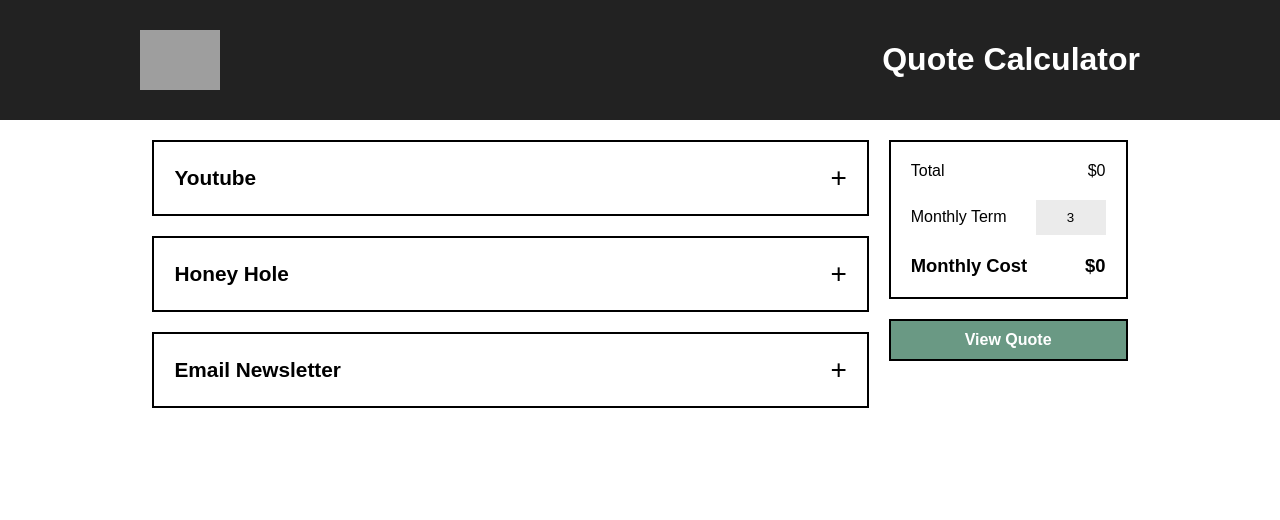
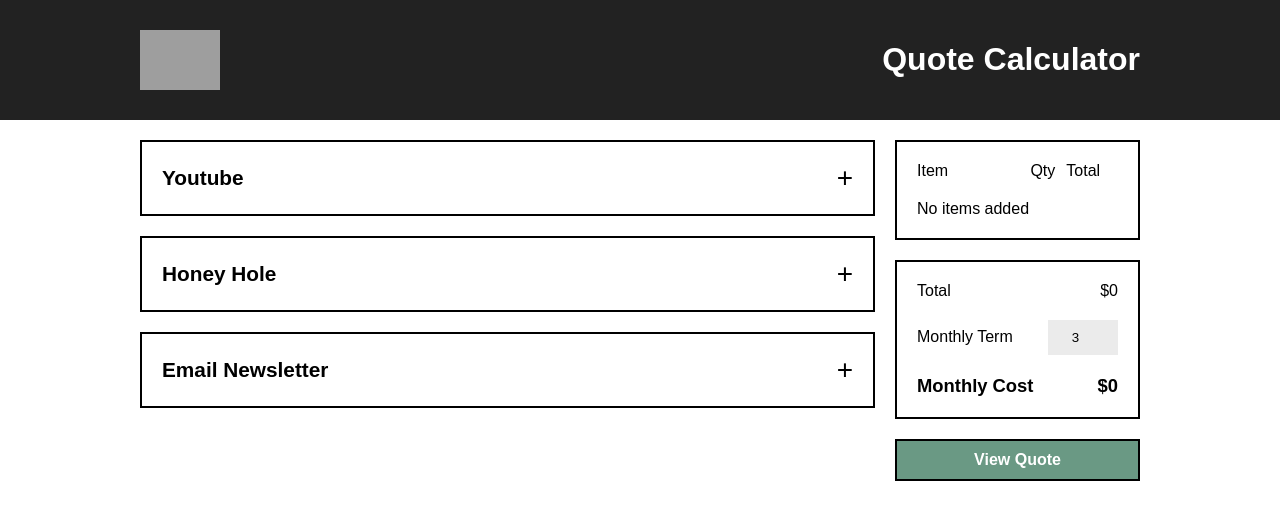
Before and after one commit to jackd0tcom/oe-quote-generator, a React (Vite) app: page / in a window 1280 px wide. Shown: the top 520 px of the page. Built offline with nearby package versions, Linux system fonts and the light colour scheme; grey boxes are pictures that could not be loaded.

Commit message:
Various changes

```diff
--- a/src/App.tsx
+++ b/src/App.tsx
@@ -20,7 +20,7 @@ function App() {
             itemName: "Feature-Length Video",
             duration: "10-30 minutes",
             price: 25000,
-            details: "Youtube Video",
+            details: "",
           },
           {
             itemName: "Featured Video Integration",
@@ -31,9 +31,9 @@ function App() {
         ]}
         youtubeAddOns={[
           {
-            itemName: "Youtube Short",
+            itemName: "Short Form Video",
             duration: "60-90 seconds",
-            price: 1250,
+            price: 2500,
             details: "Youtube Video",
           },
           {
@@ -42,18 +42,18 @@ function App() {
             price: 500,
             details: "Youtube Video",
           },
-          {
-            itemName: "Instagram / Facebook Reel",
-            duration: "60-90 seconds",
-            price: 1250,
-            details: "Youtube Video",
-          },
-          {
-            itemName: "TikTok Post",
-            duration: "60-90 seconds",
-            price: 1250,
-            details: "Youtube Video",
-          },
+          // {
+          //   itemName: "Instagram / Facebook Reel",
+          //   duration: "60-90 seconds",
+          //   price: 1250,
+          //   details: "Youtube Video",
+          // },
+          // {
+          //   itemName: "TikTok Post",
+          //   duration: "60-90 seconds",
+          //   price: 1250,
+          //   details: "Youtube Video",
+          // },
         ]}
         honeyHoleItems={[
           {
--- a/src/components/QuoteGenerator.tsx
+++ b/src/components/QuoteGenerator.tsx
@@ -13,7 +13,7 @@ interface ServiceItem extends Item {
   quantity: number;
 }
 
-interface IslandProps {
+interface PropsTypes {
   youtubeItems: Item[];
   youtubeAddOns: Item[];
   honeyHoleItems: Item[];
@@ -25,7 +25,7 @@ export default function QuoteGenerator({
   youtubeAddOns,
   honeyHoleItems,
   emailItems,
-}: IslandProps): React.JSX.Element {
+}: PropsTypes): React.JSX.Element {
   const [showYTAddons, setShowYTAddons] = useState(false);
   const [monthlyTerm, setMonthlyTerm] = useState(3);
   const [showYoutube, setShowYoutube] = useState(false);
@@ -69,9 +69,15 @@ export default function QuoteGenerator({
     }));
   });
 
-  const allRows = [...youtubeRows, ...honeyHoleRows];
+  const allRows = [
+    ...youtubeRows,
+    ...youtubeAddOnRows,
+    ...honeyHoleRows,
+    ...emailRows,
+  ];
 
-  const cart = allRows.filter((row) => row.quantity > 0);
+  let cart = [];
+  cart = allRows.filter((row) => row.quantity > 0);
 
   // Takes in number, returns it in dollar format without cents
   const formatDollar = new Intl.NumberFormat("en-US", {
@@ -107,14 +113,14 @@ export default function QuoteGenerator({
         return newRows;
       });
     }
-    if (type === "content") {
+    if (type === "honeyHole") {
       setHoneyHoleRows((prevRows) => {
         const newRows = [...prevRows];
         newRows[index].quantity = value;
         return newRows;
       });
     }
-    if (type === "technical") {
+    if (type === "email") {
       setEmailRows((prevRows) => {
         const newRows = [...prevRows];
         newRows[index].quantity = value;
@@ -131,13 +137,22 @@ export default function QuoteGenerator({
         newRows[index].price = Number(value);
         return newRows;
       });
-    } else if (type === "content") {
+    }
+    if (type === "addOns") {
+      setYoutubeAddOnRows((prevRows) => {
+        const newRows = [...prevRows];
+        newRows[index].price = Number(value);
+        return newRows;
+      });
+    }
+    if (type === "honeyHole") {
       setHoneyHoleRows((prevRows) => {
         const newRows = [...prevRows];
         newRows[index].price = value;
         return newRows;
       });
-    } else if (type === "technical") {
+    }
+    if (type === "email") {
       setEmailRows((prevRows) => {
         const newRows = [...prevRows];
         newRows[index].price = value;
@@ -313,7 +328,7 @@ export default function QuoteGenerator({
                         type="number"
                         value={Number(row.price).toString()}
                         onChange={(e) => {
-                          updatePrice("links", index, Number(e.target.value));
+                          updatePrice("addOns", index, Number(e.target.value));
                         }}
                       />
                     </div>
@@ -364,7 +379,7 @@ export default function QuoteGenerator({
                     type="number"
                     value={row.quantity >= 1 ? row.quantity : ""}
                     onChange={(e) =>
-                      updateQuantity("content", index, Number(e.target.value))
+                      updateQuantity("honeyHole", index, Number(e.target.value))
                     }
                   />
                   <div className="calculator-price-wrapper">
@@ -374,7 +389,7 @@ export default function QuoteGenerator({
                       type="number"
                       value={Number(row.price).toString()}
                       onChange={(e) => {
-                        updatePrice("content", index, Number(e.target.value));
+                        updatePrice("honeyHole", index, Number(e.target.value));
                       }}
                     />
                   </div>
@@ -422,7 +437,7 @@ export default function QuoteGenerator({
                     type="number"
                     value={row.quantity >= 1 ? row.quantity : ""}
                     onChange={(e) =>
-                      updateQuantity("technical", index, Number(e.target.value))
+                      updateQuantity("email", index, Number(e.target.value))
                     }
                   />
                   <div className="calculator-price-wrapper">
@@ -432,7 +447,7 @@ export default function QuoteGenerator({
                       type="number"
                       value={Number(row.price).toString()}
                       onChange={(e) => {
-                        updatePrice("technical", index, Number(e.target.value));
+                        updatePrice("email", index, Number(e.target.value));
                       }}
                     />
                   </div>
@@ -445,18 +460,28 @@ export default function QuoteGenerator({
       </div>
       <div className="quote-generator-sidebar">
         <div className="quote-generator-foot">
+          <div className="cart-row">
+            <p>Item</p>
+            <p>Qty</p>
+            <p>Total</p>
+          </div>
+          {cart && cart.length < 1 ? (
+            <p id="no-items">No items added</p>
+          ) : (
+            cart.map((item) => (
+              <div className="cart-row small-font">
+                <p>{item.itemName}</p>
+                <p>{item.quantity}</p>
+                <p>${item.quantity * item.price}</p>
+              </div>
+            ))
+          )}
+        </div>
+        <div className="quote-generator-foot">
           <div className="foot-row">
             <p>Total</p>
             <p>{formatDollar.format(grandTotal)}</p>
           </div>
-          {/* <div className="foot-row">
-            <p>Estimated Links</p>
-            <p>{estimatedLinks}</p>
-          </div> */}
-          {/* <div className="foot-row">
-            <p>Cost Per Link</p>
-            <p>{!costPerLink ? "$0" : formatDollar.format(costPerLink)}</p>
-          </div> */}
           <div className="foot-row">
             <p className="monthly-term">Monthly Term</p>
             <input
--- a/src/styles/quoteGenerator.css
+++ b/src/styles/quoteGenerator.css
@@ -38,7 +38,8 @@ h3 {
   gap: 20px;
   position: relative;
   margin-bottom: 15vh;
-  max-width: 1200px;
+  max-width: 1000px;
+  width: 100%;
 }
 .quote-generator-table-wrapper {
   display: flex;
@@ -113,7 +114,7 @@ h3 {
 }
 .service-row {
   display: grid;
-  grid-template-columns: 1.5fr 1fr 1fr 1fr;
+  grid-template-columns: 2fr 1fr 1fr 1fr;
   column-gap: 2rem;
   align-items: baseline;
 }
@@ -193,7 +194,7 @@ h3 {
 }
 .calculator-input {
   border: none;
-  max-width: 75px;
+  max-width: 50px;
   outline: none;
   padding: 15px;
   margin-bottom: 5px;
@@ -252,6 +253,21 @@ h3 {
   display: flex;
   align-items: center;
   justify-content: space-between;
+}
+.cart-row {
+  display: grid;
+  grid-template-columns: 1fr 0.25fr 0.5fr;
+  gap: 10px;
+  overflow: hidden;
+}
+.cart-row p {
+  margin: 0;
+}
+.small-font p {
+  font-size: 0.9rem;
+}
+#no-items {
+  margin: 0;
 }
 .quote-generator-submit {
   width: 100%;
@@ -314,18 +330,6 @@ h3 {
   max-width: 50px;
   padding: 10px;
   margin: 0;
-}
-/* Hides HTML input arrows */
-/* Chrome, Safari, Edge, Opera */
-.monthly-input::-webkit-outer-spin-button,
-.monthly-input::-webkit-inner-spin-button {
-  -webkit-appearance: none;
-  margin: 0;
-}
-
-/* Firefox */
-.monthly-input[type="number"] {
-  -moz-appearance: textfield;
 }
 
 .calculator-details-overlay {
```
